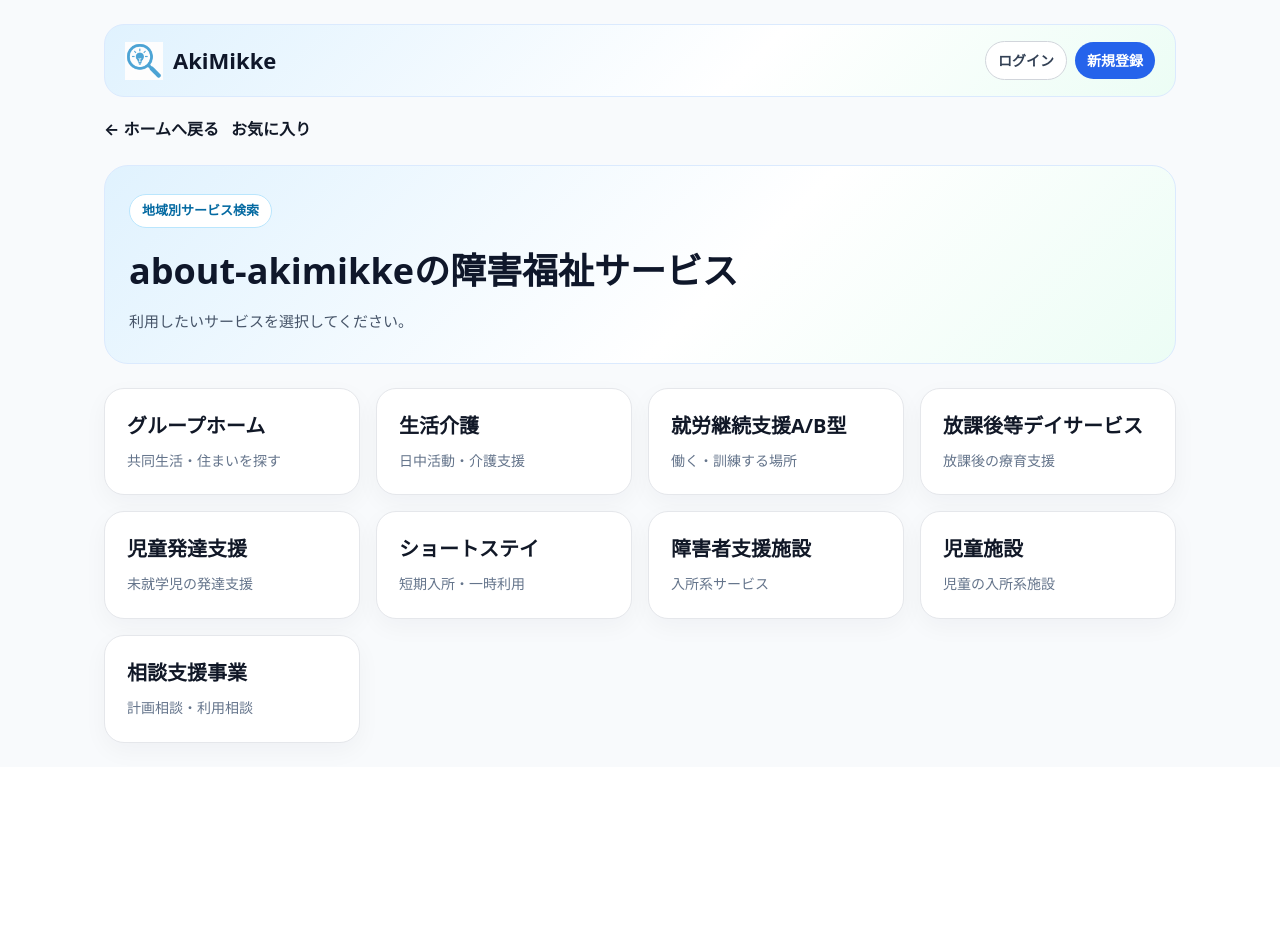
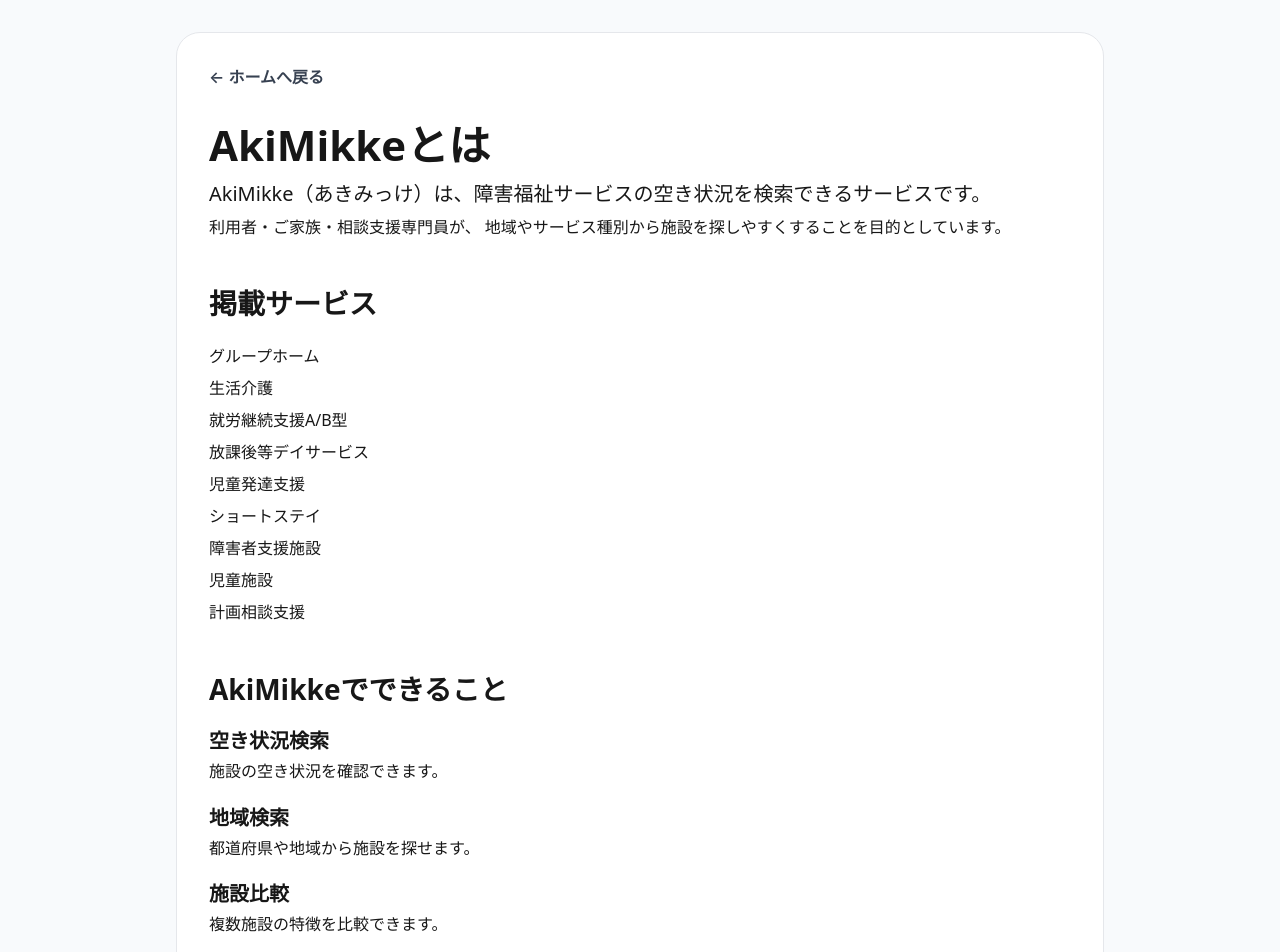
Before and after one commit to akimikke/akimikke-web, a Next.js app: page /jp/about-akimikke in a window 1280 px wide. Shown: the top 952 px of the page. Before the commit the page ends 800 px from the top, so only its background shows below. Built offline with nearby package versions, Linux system fonts and the light colour scheme; no server answers.

Commit message:
add sitemap page

```diff
--- /dev/null
+++ b/app/jp/about-akimikke/page.tsx
@@ -0,0 +1,139 @@
+import Link from "next/link";
+
+export default function AboutAkiMikkePage() {
+  return (
+    <main style={pageStyle}>
+      <section style={cardStyle}>
+        <Link href="/" style={backStyle}>
+          ← ホームへ戻る
+        </Link>
+
+        <h1 style={titleStyle}>AkiMikkeとは</h1>
+
+        <p style={leadStyle}>
+          AkiMikke（あきみっけ）は、障害福祉サービスの空き状況を検索できるサービスです。
+        </p>
+
+        <p style={textStyle}>
+          利用者・ご家族・相談支援専門員が、
+          地域やサービス種別から施設を探しやすくすることを目的としています。
+        </p>
+
+        <section style={sectionStyle}>
+          <h2 style={h2Style}>掲載サービス</h2>
+
+          <ul style={listStyle}>
+            <li>グループホーム</li>
+            <li>生活介護</li>
+            <li>就労継続支援A/B型</li>
+            <li>放課後等デイサービス</li>
+            <li>児童発達支援</li>
+            <li>ショートステイ</li>
+            <li>障害者支援施設</li>
+            <li>児童施設</li>
+            <li>計画相談支援</li>
+          </ul>
+        </section>
+
+        <section style={sectionStyle}>
+          <h2 style={h2Style}>AkiMikkeでできること</h2>
+
+          <h3 style={h3Style}>空き状況検索</h3>
+          <p style={textStyle}>
+            施設の空き状況を確認できます。
+          </p>
+
+          <h3 style={h3Style}>地域検索</h3>
+          <p style={textStyle}>
+            都道府県や地域から施設を探せます。
+          </p>
+
+          <h3 style={h3Style}>施設比較</h3>
+          <p style={textStyle}>
+            複数施設の特徴を比較できます。
+          </p>
+
+          <h3 style={h3Style}>お気に入り登録</h3>
+          <p style={textStyle}>
+            気になる施設を保存できます。
+          </p>
+        </section>
+
+        <section style={sectionStyle}>
+          <h2 style={h2Style}>今後の予定</h2>
+
+          <ul style={listStyle}>
+            <li>空き状況のリアルタイム更新</li>
+            <li>施設掲載数の拡大</li>
+            <li>お気に入り通知機能</li>
+            <li>利用者向けレビュー機能</li>
+          </ul>
+        </section>
+
+        <section style={sectionStyle}>
+          <h2 style={h2Style}>運営</h2>
+
+          <p style={textStyle}>
+            アオコマ合同会社
+            <br />
+            福祉サービス検索アプリ「AkiMikke」運営
+          </p>
+        </section>
+      </section>
+    </main>
+  );
+}
+
+const pageStyle = {
+  maxWidth: 960,
+  margin: "0 auto",
+  padding: "32px 16px",
+};
+
+const cardStyle = {
+  background: "#fff",
+  border: "1px solid #e5e7eb",
+  borderRadius: 24,
+  padding: 32,
+};
+
+const backStyle = {
+  textDecoration: "none",
+  color: "#374151",
+  fontWeight: 600,
+};
+
+const titleStyle = {
+  fontSize: 42,
+  fontWeight: 800,
+  marginTop: 24,
+};
+
+const leadStyle = {
+  fontSize: 20,
+  lineHeight: 1.8,
+};
+
+const textStyle = {
+  lineHeight: 1.9,
+};
+
+const sectionStyle = {
+  marginTop: 40,
+};
+
+const h2Style = {
+  fontSize: 28,
+  fontWeight: 700,
+  marginBottom: 16,
+};
+
+const h3Style = {
+  fontSize: 20,
+  fontWeight: 700,
+  marginTop: 16,
+};
+
+const listStyle = {
+  lineHeight: 2,
+};
--- /dev/null
+++ b/app/jp/sitemap-page/page.tsx
@@ -0,0 +1,96 @@
+import Link from "next/link";
+
+export default function SitemapPage() {
+  return (
+    <main style={pageStyle}>
+      <section style={cardStyle}>
+        <Link href="/" style={backStyle}>
+          ← ホームへ戻る
+        </Link>
+
+        <h1 style={titleStyle}>サイトマップ</h1>
+
+        <p style={leadStyle}>
+          AkiMikke（あきみっけ）の主要ページ一覧です。
+        </p>
+
+        <section style={sectionStyle}>
+          <h2 style={h2Style}>サービス</h2>
+
+          <ul style={listStyle}>
+            <li><Link href="/">トップページ</Link></li>
+            <li><Link href="/jp/favorites">お気に入り</Link></li>
+            <li><Link href="/jp/login">ログイン</Link></li>
+            <li><Link href="/jp/signup">新規登録</Link></li>
+          </ul>
+        </section>
+
+        <section style={sectionStyle}>
+          <h2 style={h2Style}>ご案内</h2>
+
+          <ul style={listStyle}>
+            <li><Link href="/jp/about-akimikke">AkiMikkeとは</Link></li>
+            <li><Link href="/jp/faq">よくある質問</Link></li>
+            <li><Link href="/jp/contact">お問い合わせ</Link></li>
+          </ul>
+        </section>
+
+        <section style={sectionStyle}>
+          <h2 style={h2Style}>各種ポリシー</h2>
+
+          <ul style={listStyle}>
+            <li><Link href="/jp/about">運営法人</Link></li>
+            <li><Link href="/jp/terms">利用規約</Link></li>
+            <li><Link href="/jp/privacy">プライバシーポリシー</Link></li>
+            <li><Link href="/jp/social-media-policy">SNSポリシー</Link></li>
+            <li><Link href="/jp/withdrawal">退会・アカウント削除</Link></li>
+          </ul>
+        </section>
+      </section>
+    </main>
+  );
+}
+
+const pageStyle = {
+  maxWidth: 960,
+  margin: "0 auto",
+  padding: "32px 16px",
+};
+
+const cardStyle = {
+  background: "#fff",
+  border: "1px solid #e5e7eb",
+  borderRadius: 24,
+  padding: 32,
+};
+
+const backStyle = {
+  textDecoration: "none",
+  color: "#374151",
+  fontWeight: 600,
+};
+
+const titleStyle = {
+  fontSize: 42,
+  fontWeight: 800,
+  marginTop: 24,
+};
+
+const leadStyle = {
+  fontSize: 20,
+  lineHeight: 1.8,
+};
+
+const sectionStyle = {
+  marginTop: 40,
+};
+
+const h2Style = {
+  fontSize: 28,
+  fontWeight: 700,
+  marginBottom: 16,
+};
+
+const listStyle = {
+  lineHeight: 2,
+};
--- a/app/page.tsx
+++ b/app/page.tsx
@@ -298,6 +298,7 @@
           <div style={footerLinksStyle}>
             <Link href="/jp/about" style={footerLinkStyle}>運営法人</Link>
             <Link href="/jp/faq" style={footerLinkStyle}>FAQ</Link>
+            <Link href="/jp/contact" style={footerLinkStyle}>お問い合わせ</Link>
             <Link href="/jp/terms" style={footerLinkStyle}>利用規約</Link>
             <Link href="/jp/privacy" style={footerLinkStyle}>プライバシーポリシー</Link>
             <Link href="/jp/withdrawal" style={footerLinkStyle}>退会・アカウント削除</Link>
```
